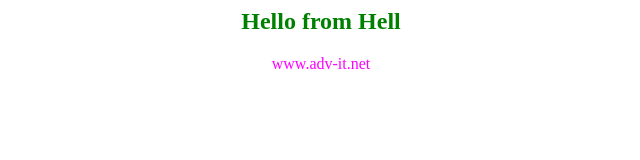
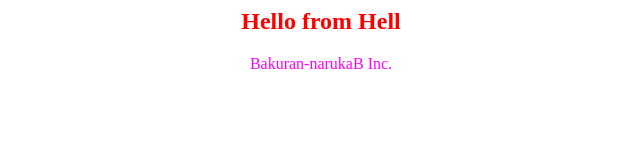
Before and after one commit to Kotsehub/App-for-Jenkins, a plain HTML site: page index.html in a window 1280 px wide. Shown: the whole page, without its empty margins (319-959 px from the left). Drawn offline with Linux system fonts and the light colour scheme.

Commit message:
Bakuran-narukaB Inc.

```diff
--- a/index.html
+++ b/index.html
@@ -2,9 +2,9 @@
 <html>
 <body bgcolor=white>
 <center>
-<h2><font color=green>Hello from Hell</font></h2>
+<h2><font color=red>Hello from Hell</font></h2>
 
-<font color=magenta>www.adv-it.net</font>
+<font color=magenta>Bakuran-narukaB Inc.</font>
 
 </center>
 </body>
```
